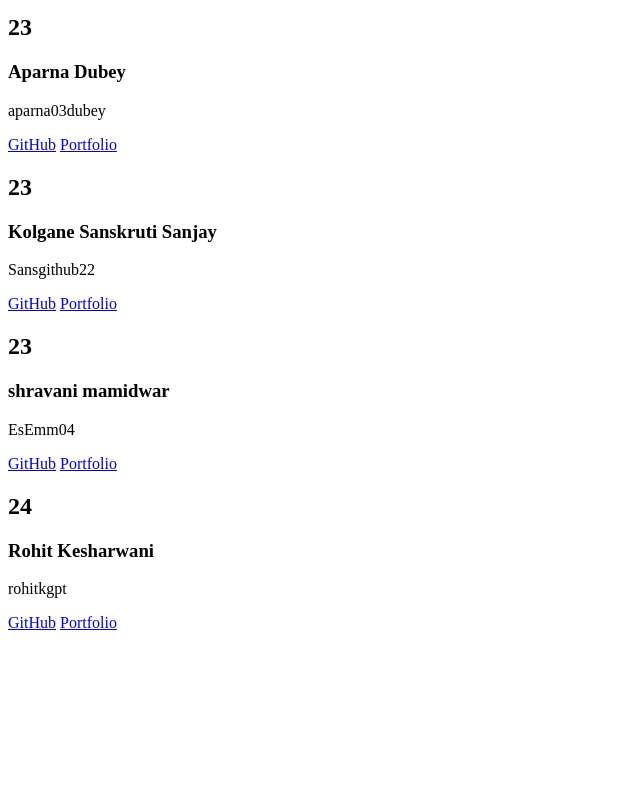
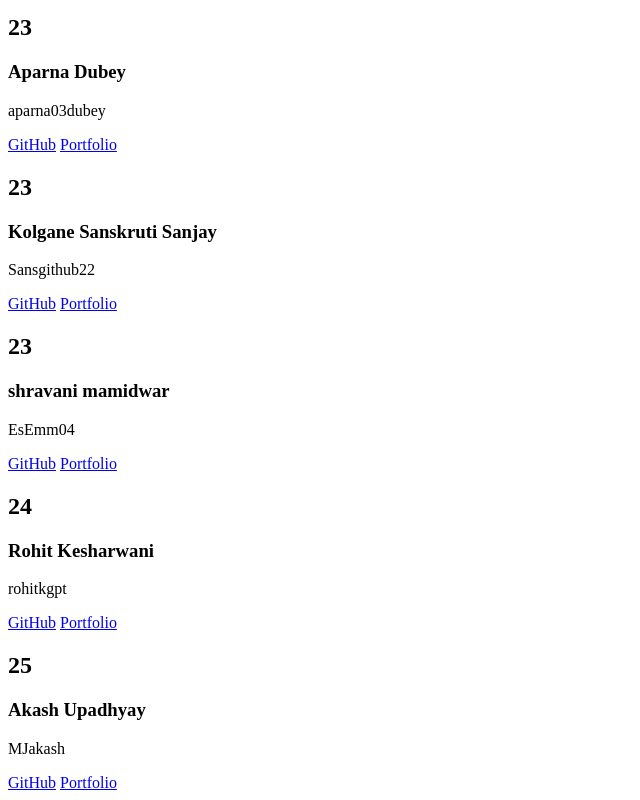
Before and after one commit to CSOC-23/CSOC23-Week-0, a plain HTML site: page index.html in a window 1280 px wide. Shown: the part 3994-4794 px from the top of the page, without its empty margins (0-640 px from the left). Before the commit the page ends 4634 px from the top, so only its background shows below. Drawn offline with nearby package versions, Linux system fonts and the light colour scheme.

Commit message:
Update index.html

```diff
--- a/index.html
+++ b/index.html
@@ -759,6 +759,29 @@
         </div>
       </div>
 
+            <div
+        class="card"
+        data-tilt
+        data-tilt-max="50"
+        data-tilt-speed="200"
+        data-tilt-perspective="700"
+        data-tilt-glare="true"
+        data-tilt-max-glare="0.8"
+        data-tilt-max="10"
+      >
+        <div class="content">
+          <h2>25</h2>
+          <!-- increment this number in your card -->
+          <h3>Akash Upadhyay</h3>
+          <!-- Add your name -->
+          <p>MJakash</p>
+          <!-- Add your GitHub username -->
+          <a href="https://github.com/MJakash">GitHub</a>
+          <!-- Add your GitHub profile link -->
+          <a href="https://mjakash.github.io/portfolio/">Portfolio</a>
+          <!-- Add your Portfolio profile link -->
+        </div>
+      </div>
       <!-- ----------------------------------- END BLOCK ------------------------------------ -->
 
     </div>
```
